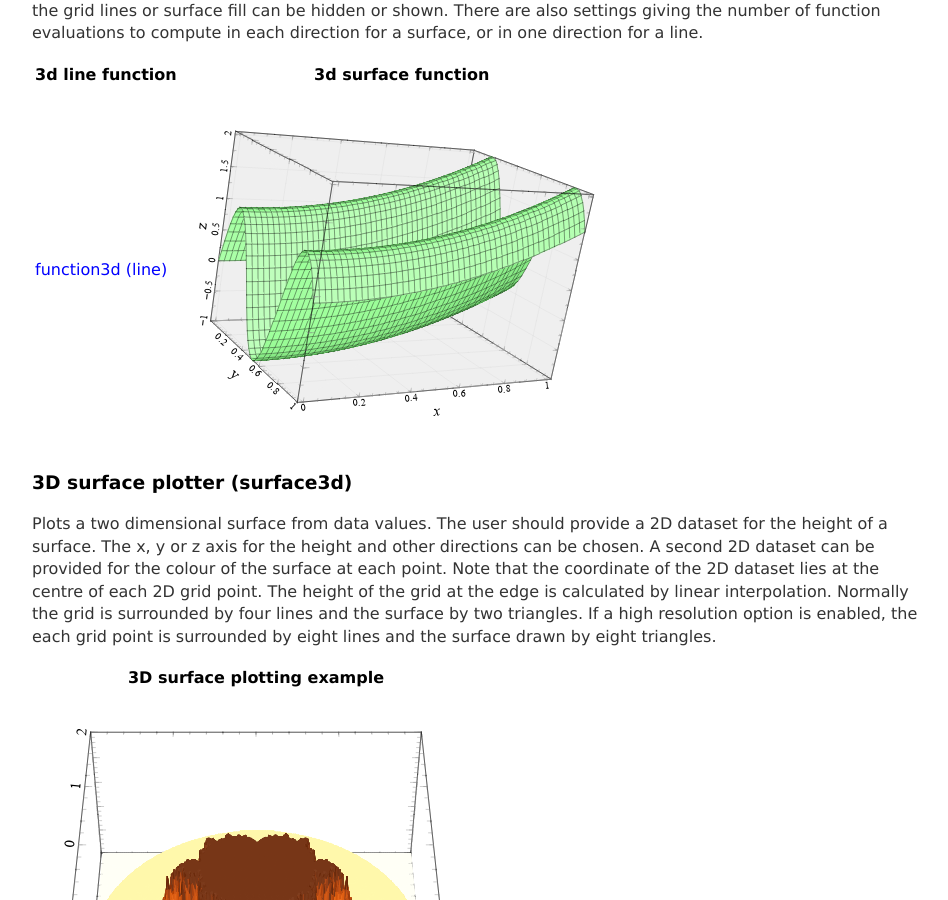
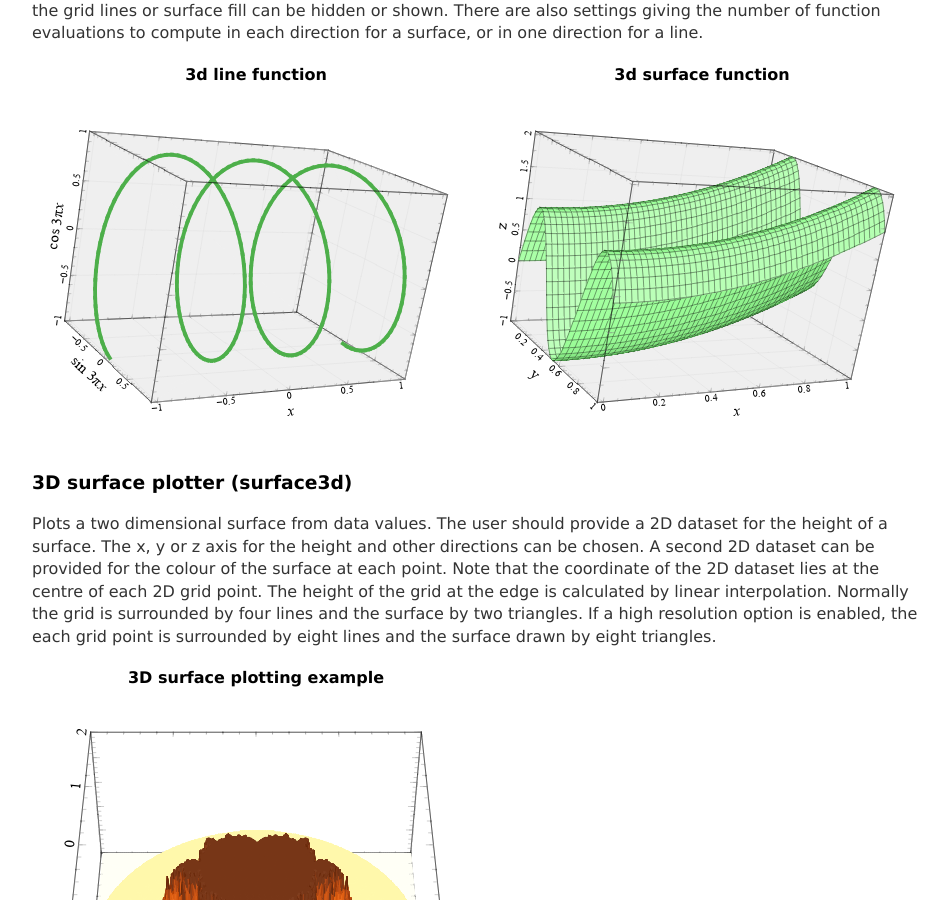
Before and after one commit to veusz/veusz.github.io, a Jekyll site: the page built from _posts/2018-06-03-veusz-3d.md, in a window 1280 px wide and 900 px high, scrolled down 3898 px. Shown: the whole window, without its empty margins (160-1108 px from the left). Built offline with Jekyll 4.4.1, drawn with Linux system fonts in a browser that asks for light colours.

Commit message:
Fix function table

```diff
--- a/_posts/2018-06-03-veusz-3d.md
+++ b/_posts/2018-06-03-veusz-3d.md
@@ -141,7 +141,7 @@ direction for a line.
 
 |3d line function                                  | 3d surface function                                    |
 |--------------------------------------------------|--------------------------------------------------------|
-|[function3d (line)](/media/3d_function_line.png)  | ![function3d 9surface)](/media/3d_function_surface.png)|
+|![function3d (line)](/media/3d_function_line.png) | ![function3d (surface)](/media/3d_function_surface.png)|
 
 ### 3D surface plotter (surface3d)
 
```
